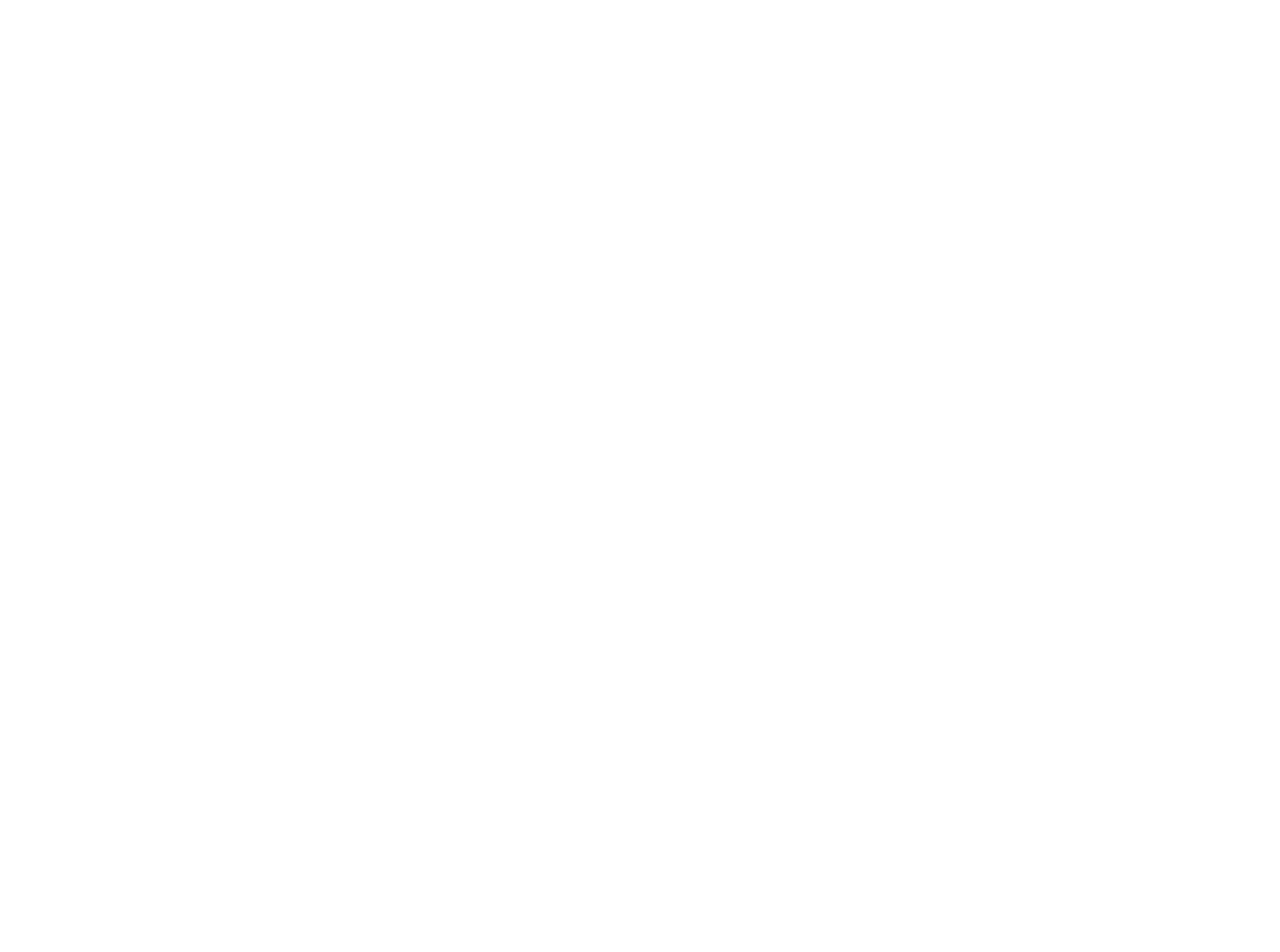
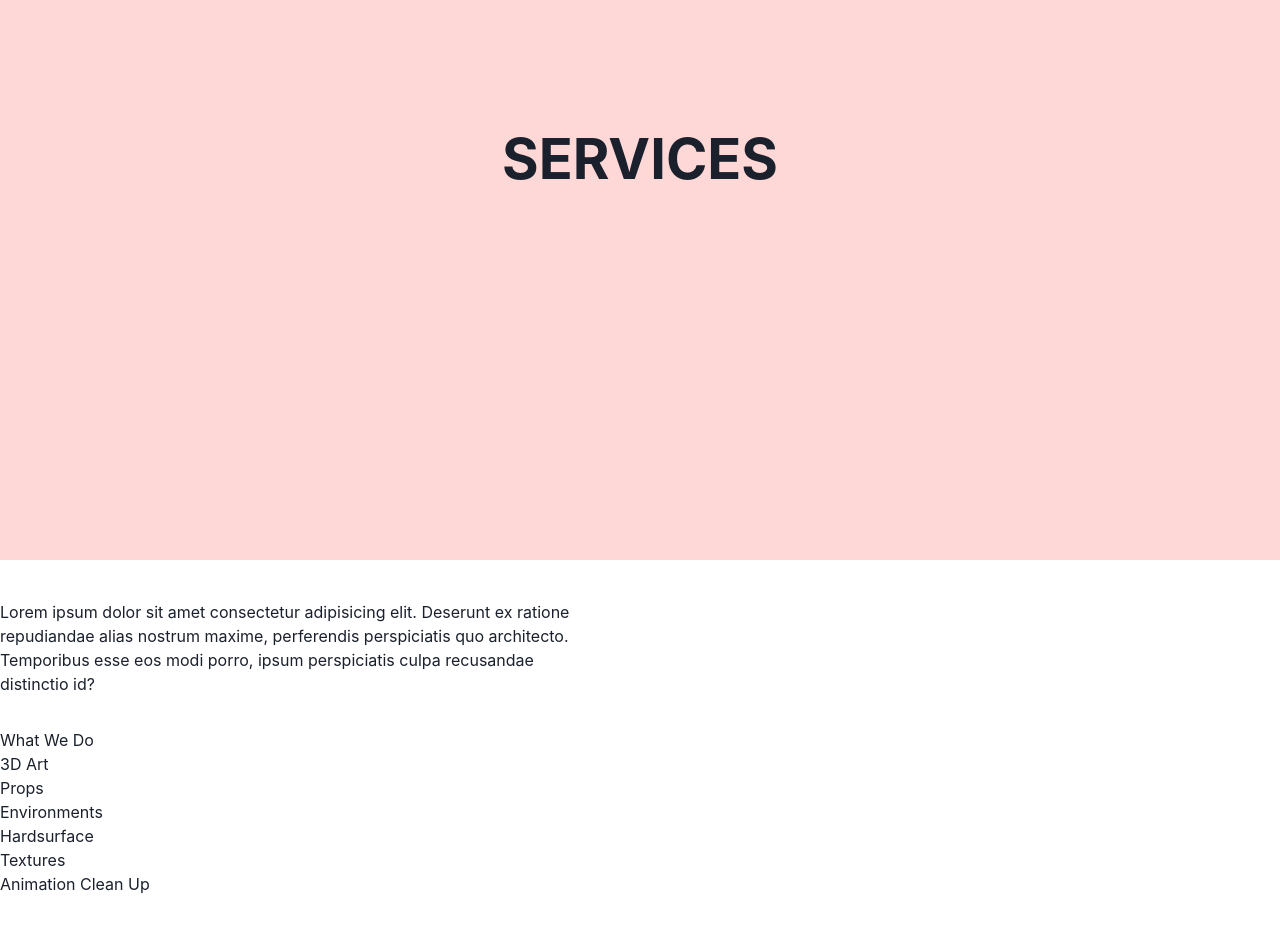
Before and after one commit to jasonLapina/Polypix-v2, a Next.js app: page /services in a window 1280 px wide. Shown: the part 240-1192 px from the top of the page. Before the commit the page ends 800 px from the top, so only its background shows below. Built offline with nearby package versions, Linux system fonts and the light colour scheme.

Commit message:
add services page

```diff
--- a/pages/services.js
+++ b/pages/services.js
@@ -1,6 +1,37 @@
-import { Box } from "@chakra-ui/react";
+import ComponentLayout from "@/components/Shared/Layout/ComponentLayout";
+import Footer from "@/components/Shared/Layout/Footer";
+import { Box, Center, Heading, Text } from "@chakra-ui/react";
 function services() {
-  return <Box>i am services page</Box>;
+  const offers = [
+    "3D Art",
+    "Props",
+    "Environments",
+    "Hardsurface",
+    "Textures",
+    "Animation Clean Up",
+  ];
+  return (
+    <>
+      <Box pb='80px'>
+        <Center mb='40px' h='100vh' w='100%' bgColor='red.100'>
+          <Heading fontSize='56px'>SERVICES</Heading>
+        </Center>
+        <ComponentLayout>
+          <Text maxW='600px' mb='32px'>
+            Lorem ipsum dolor sit amet consectetur adipisicing elit. Deserunt ex
+            ratione repudiandae alias nostrum maxime, perferendis perspiciatis
+            quo architecto. Temporibus esse eos modi porro, ipsum perspiciatis
+            culpa recusandae distinctio id?
+          </Text>
+          <Text>What We Do</Text>
+          {offers.map((item) => (
+            <Text key={item}>{item}</Text>
+          ))}
+        </ComponentLayout>
+      </Box>
+      <Footer />
+    </>
+  );
 }
 
 export default services;
```
Also changed, not shown: pages/about.js (added).
